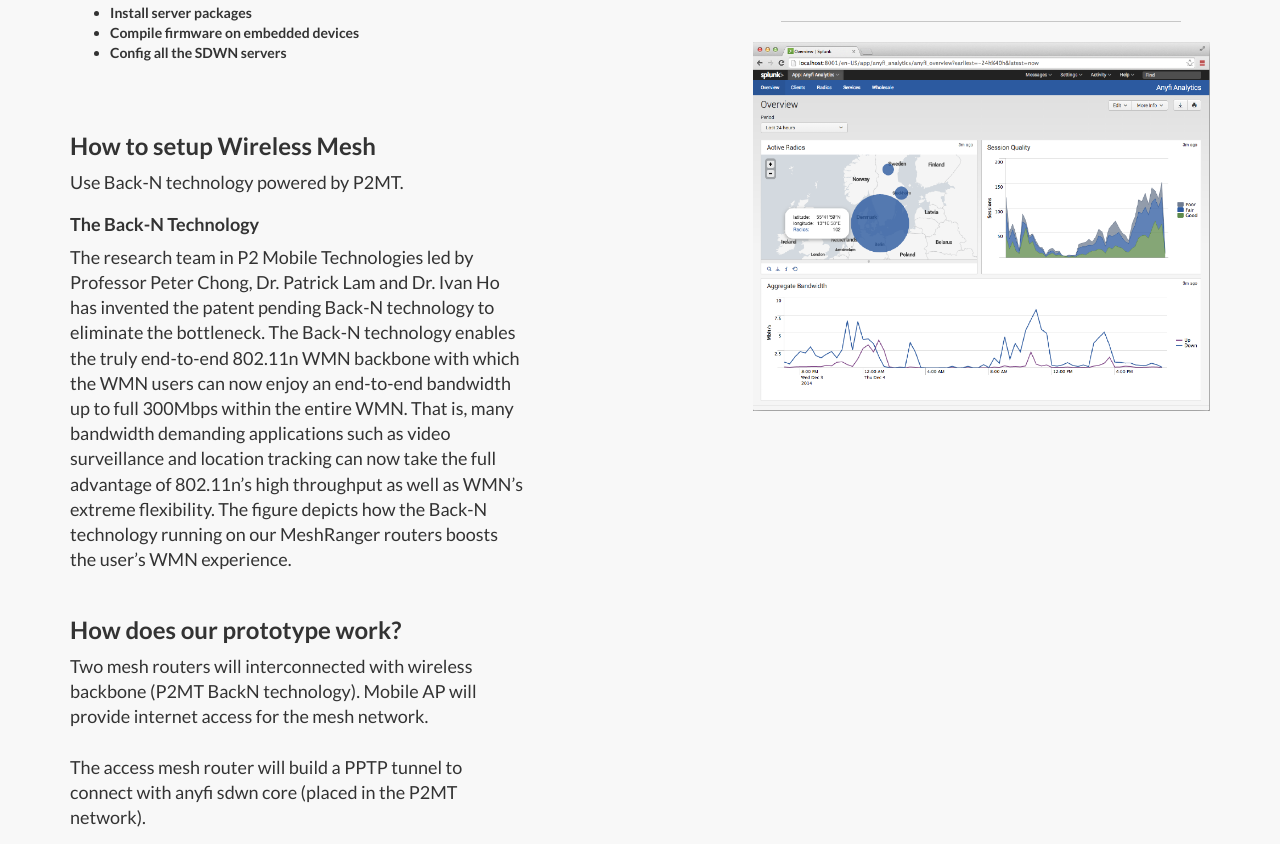
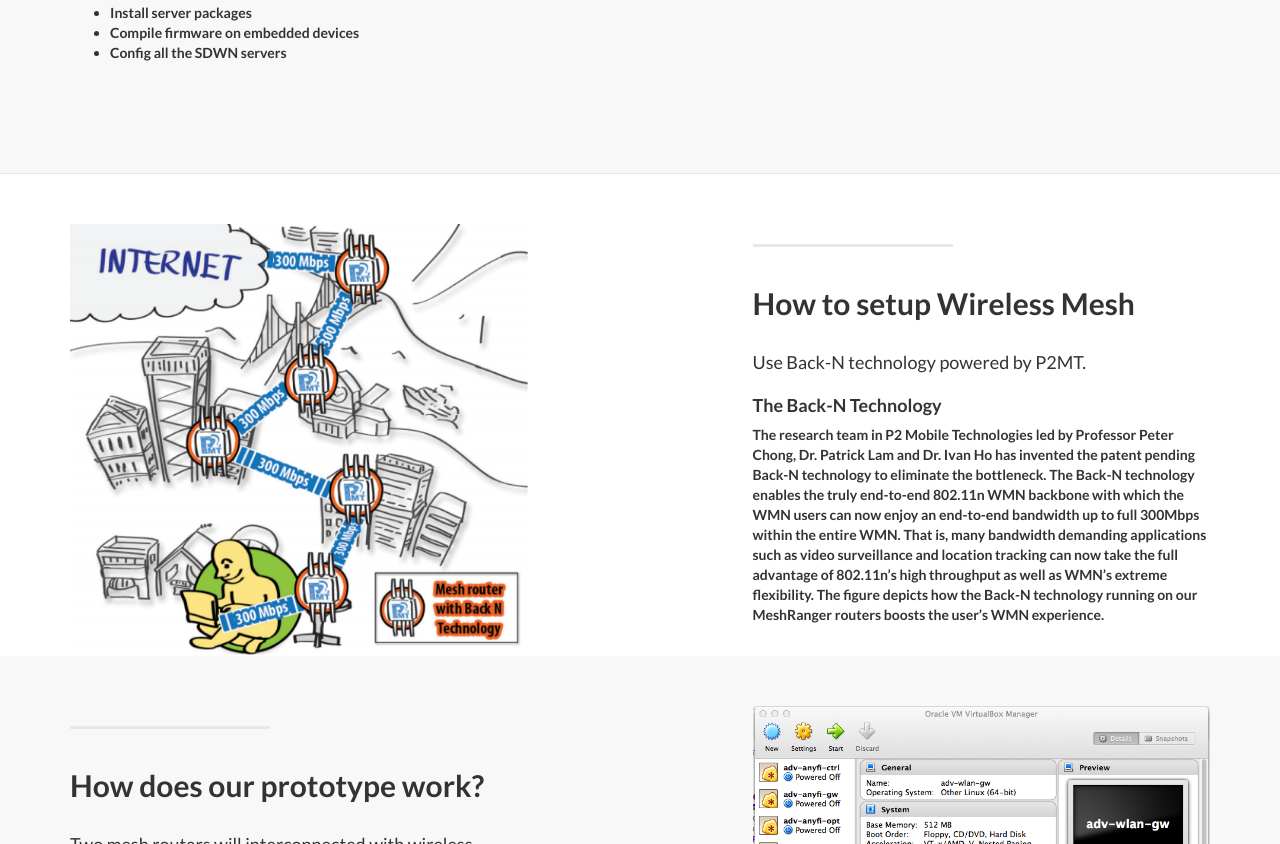
Before and after one commit to csy113/iems5717, a plain HTML site: page index.html in a window 1280 px wide. Shown: the part 4662-5506 px from the top of the page. Drawn offline with Linux system fonts and the light colour scheme.

Commit message:
Format update

```diff
--- a/index.html
+++ b/index.html
@@ -126,7 +126,7 @@
                 <div class="col-lg-5 col-lg-offset-1 col-sm-push-6  col-sm-6">
                     <hr class="section-heading-spacer">
                     <div class="clearfix"></div>
-                    <h2 class="section-heading"> Introduction<br></h2>
+                    <h2 class="section-heading"> Introduction</h2>
 
                     <p class="lead">
 			In this project, we are going to introduce Software Defined Wireless Network (SDWN).
@@ -341,7 +341,7 @@
                 <div class="col-lg-5 col-sm-6">
                     <hr class="section-heading-spacer">
                     <div class="clearfix"></div>
-                    <h2 class="section-heading">Prototype of SWDN by using Anyfi <br></h2>
+                    <h2 class="section-heading">Prototype of SWDN by using Anyfi </h2>
 		    <h3>Resources</h3>
                     <p class="lead">
 		    <ul>
@@ -359,7 +359,6 @@
 			Two mesh routers from backbone provide internet access to users.<br><br>
 			Three Anyfi components (Anyfi-OPT, Anyfi-GW, and Anyfi-CTRL) are interconnected with each others to provide the SDWN service.
 			<br><br>
-
 		   </p>
 	          <h3>How to setup Anyfi network?</h3>
 		   <p class="lead">
@@ -371,16 +370,56 @@
 		     </ul>			<br><br>
 
 		   </p>
-	          <h3>How to setup Wireless Mesh</h3>
-		 <p class="lead">
+                </div>
+                <div class="col-lg-5 col-lg-offset-2 col-sm-6">
+                    <img class="img-responsive" src="img/Anyfi SDWN with mesh.png" alt="">
+                </div>
+            </div>
+
+        </div>
+        <!-- /.container -->
+
+    </div>
+    <!-- /.content-section-a -->
+
+
+	<a  name="introduction"></a>
+    <div class="content-section-b">
+
+        <div class="container">
+
+            <div class="row">
+                <div class="col-lg-5 col-lg-offset-1 col-sm-push-6  col-sm-6">
+                    <hr class="section-heading-spacer">
+                    <div class="clearfix"></div>
+                    <h2 class="section-heading"> How to setup Wireless Mesh</h2>
+
+                    <p class="lead">
 		  Use Back-N technology powered by P2MT.<br>
-		 </p>
 		     	<h4>The Back-N Technology</h4>
-		 <p class="lead">
 
 			The research team in P2 Mobile Technologies led by Professor Peter Chong, Dr. Patrick Lam and Dr. Ivan Ho has invented the patent pending Back-N technology to eliminate the bottleneck. The Back-N technology enables the truly end-to-end 802.11n WMN backbone with which the WMN users can now enjoy an end-to-end bandwidth up to full 300Mbps within the entire WMN. That is, many bandwidth demanding applications such as video surveillance and location tracking can now take the full advantage of 802.11n’s high throughput as well as WMN’s extreme flexibility. The figure depicts how the Back-N technology running on our MeshRanger routers boosts the user’s WMN experience. <br><br>
 		   </p>
-		  <h3>How does our prototype work?</h3>
+										                 </div>
+                <div class="col-lg-5 col-sm-pull-6  col-sm-6">
+                    <img class="img-responsive" src="img/mesh_network.png" alt="">
+                </div>
+            </div>
+
+        </div>
+        <!-- /.container -->
+
+
+
+    <div class="content-section-a">
+
+        <div class="container">
+            <div class="row">
+                <div class="col-lg-5 col-sm-6">
+                    <hr class="section-heading-spacer">
+                    <div class="clearfix"></div>
+                    <h2 class="section-heading">
+										How does our prototype work?</h2>
 		   <p class="lead">
 Two mesh routers will interconnected with wireless backbone (P2MT BackN technology). Mobile AP will provide internet access for the mesh network.
 		     <br><br>
@@ -400,8 +439,6 @@
 
 										                 </div>
                 <div class="col-lg-5 col-lg-offset-2 col-sm-6">
-                    <img class="img-responsive" src="img/Anyfi SDWN with mesh.png" alt="">
-										<hr class="intro-divider">
                     <img class="img-responsive" src="img/anyfi_sdwn_core.png" alt="">
 										<hr class="intro-divider">
                     <img class="img-responsive" src="img/anyfi_splunk.png" alt="">
```
